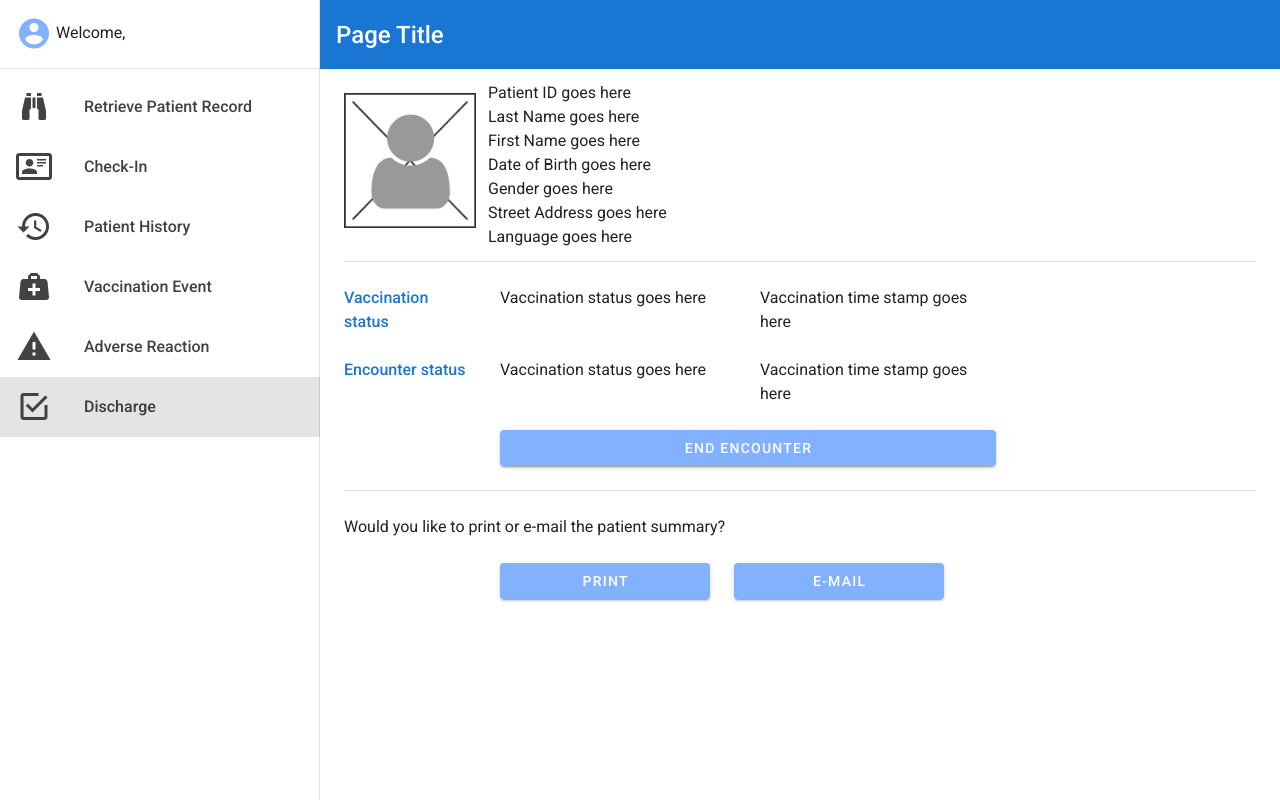
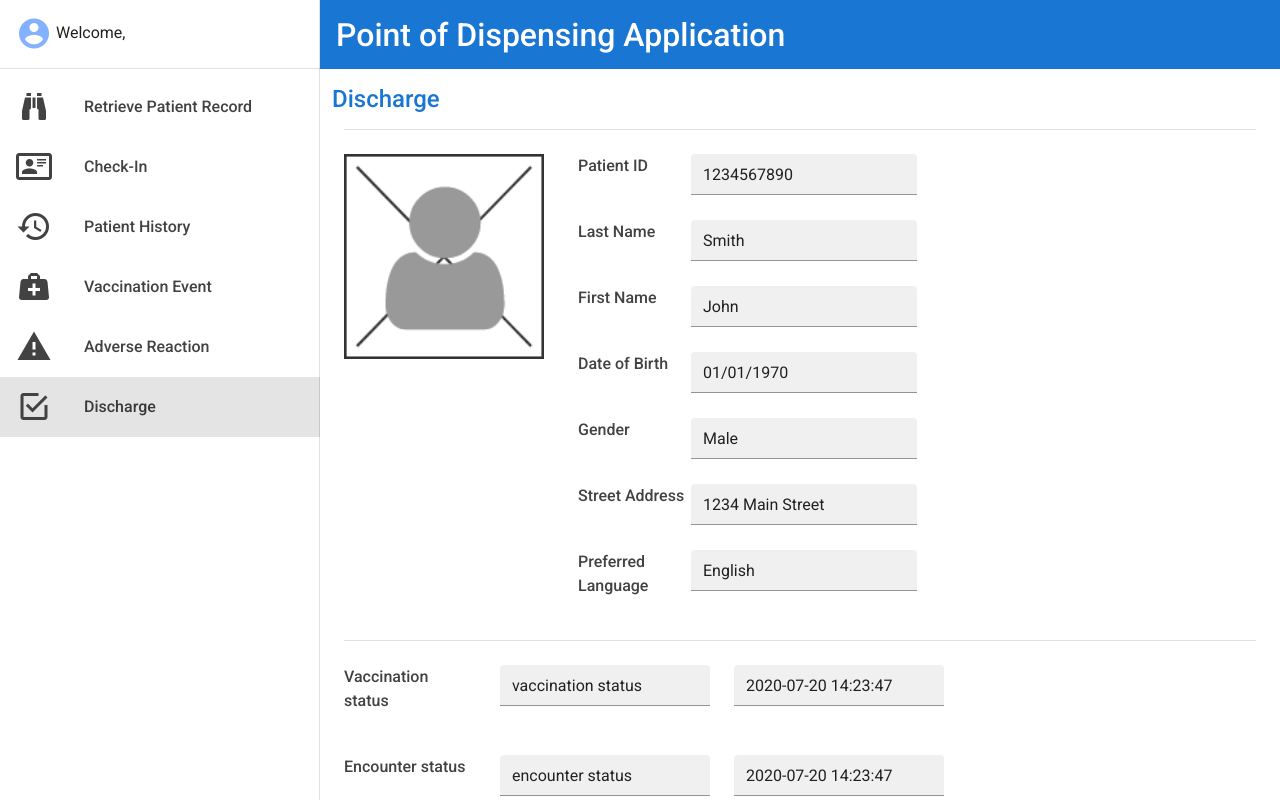
Before and after one commit to david-fraley/MassVaccinationSystem, a Vue app in the folder PointOfDispensingApp/: page /#/Discharge in a window 1280 px wide. Both pictures are taken after a click on the button 34 px from the left and 34 px from the top of the page. Shown: the top 800 px of the page. Built offline with nearby package versions, Linux system fonts and the light colour scheme.

Commit message:
Finalize changes for this card

```diff
--- a/PointOfDispensingApp/src/App.vue
+++ b/PointOfDispensingApp/src/App.vue
@@ -2,7 +2,7 @@
   <v-app>
 
     <v-app-bar app clipped-right flat height="69" color="primary">
-      <h2 class="font-weight-medium white--text">Page Title</h2>
+      <h1 class="font-weight-medium white--text">Point of Dispensing Application</h1>
     </v-app-bar>
 
     <v-navigation-drawer v-model="drawer" app width="20em">
--- a/PointOfDispensingApp/src/components/AdverseEventsPage.vue
+++ b/PointOfDispensingApp/src/components/AdverseEventsPage.vue
@@ -1,9 +1,15 @@
 <template>
   <v-container>
     <v-row>
-      <PatientInfoComponent />
+      <h2 class="font-weight-medium primary--text">Adverse Reaction</h2>
     </v-row>
     <v-row>
+      <v-col cols="12">
+        <v-divider></v-divider>
+      </v-col>
+    </v-row>
+    <v-row>
+      <PatientInfoComponent />
       <AdverseEventsComponent />
     </v-row>
   </v-container>
--- a/PointOfDispensingApp/src/components/DischargePage.vue
+++ b/PointOfDispensingApp/src/components/DischargePage.vue
@@ -1,9 +1,15 @@
 <template>
   <v-container>
     <v-row>
-      <PatientInfoComponent />
+      <h2 class="font-weight-medium primary--text">Discharge</h2>
     </v-row>
     <v-row>
+      <v-col cols="12">
+        <v-divider></v-divider>
+      </v-col>
+    </v-row>
+    <v-row>
+      <PatientInfoComponent />
       <PatientDischargeComponent />
     </v-row>
   </v-container>
--- a/PointOfDispensingApp/src/components/PatientCheckInComponent.vue
+++ b/PointOfDispensingApp/src/components/PatientCheckInComponent.vue
@@ -2,46 +2,47 @@
   <v-container>
     <v-row>
       <v-col cols="2">
-        <div class="font-weight-medium primary--text">Location</div>
+        <div class="font-weight-medium secondary--text">Location</div>
       </v-col>
-      <v-col cols="10">
-        <v-row>
-          <v-col cols="4">
-            POD identifier goes here
+      <v-col cols="3">
+        <v-text-field filled dense readonly
+          value="POD identifier"
+        ></v-text-field>
+      </v-col>
+      <v-col cols="3">
+        <v-text-field filled dense readonly
+          value="POD name"
+        ></v-text-field>
       </v-col>
       <v-col cols="4">
-            POD name goes here
-          </v-col>
-        </v-row>
-        <v-row>
-          <v-col cols="12">
         <v-btn color="accent">
           Change location...
         </v-btn>
       </v-col>
     </v-row>
+
+    <v-row>
+      <v-col cols="2">
+        <div class="font-weight-medium secondary--text">Encounter status</div>
+      </v-col>
+      <v-col cols="3">
+        <v-text-field filled dense readonly
+          value="arrived"
+        ></v-text-field>
+      </v-col>
+      <v-col cols="3">
+        <v-text-field filled dense readonly
+          value="2020-07-20 14:23:47"
+        ></v-text-field>
       </v-col>
     </v-row>
     <v-row>
       <v-col cols="2">
-        <div class="font-weight-medium primary--text">Encounter status</div>
       </v-col>
-      <v-col cols="10">
-        <v-row>
-          <v-col cols="3">
-            Encounter status (e.g. "arrived") goes here
-          </v-col>
-          <v-col cols="3">
-            Encounter time stamp goes here
-          </v-col>
-        </v-row>
-        <v-row>
       <v-col cols="6">
         <v-btn block color="accent">
           Patient information verified
         </v-btn>
-          </v-col>
-        </v-row>
       </v-col>
     </v-row>
   </v-container>
--- a/PointOfDispensingApp/src/components/PatientCheckInPage.vue
+++ b/PointOfDispensingApp/src/components/PatientCheckInPage.vue
@@ -1,9 +1,15 @@
 <template>
   <v-container>
     <v-row>
-      <PatientInfoComponent />
+      <h2 class="font-weight-medium primary--text">Check-In</h2>
     </v-row>
     <v-row>
+      <v-col cols="12">
+        <v-divider></v-divider>
+      </v-col>
+    </v-row>
+    <v-row>
+      <PatientInfoComponent />
       <PatientCheckInComponent />
     </v-row>
   </v-container>
--- a/PointOfDispensingApp/src/components/PatientDischargeComponent.vue
+++ b/PointOfDispensingApp/src/components/PatientDischargeComponent.vue
@@ -2,39 +2,41 @@
   <v-container>
     <v-row>
       <v-col cols="2">
-        <div class="font-weight-medium primary--text">Vaccination status</div>
+        <div class="font-weight-medium secondary--text">Vaccination status</div>
       </v-col>
-      <v-col cols="10">
-        <v-row>
-          <v-col cols="4">
-            Vaccination status goes here
+      <v-col cols="3">
+        <v-text-field filled dense readonly
+          value="vaccination status"
+        ></v-text-field>
       </v-col>
-          <v-col cols="4">
-            Vaccination time stamp goes here
-          </v-col>
-        </v-row>
+      <v-col cols="3">
+        <v-text-field filled dense readonly
+          value="2020-07-20 14:23:47"
+        ></v-text-field>
       </v-col>
     </v-row>
     <v-row>
       <v-col cols="2">
-        <div class="font-weight-medium primary--text">Encounter status</div>
+        <div class="font-weight-medium secondary--text">Encounter status</div>
       </v-col>
-      <v-col cols="10">
-        <v-row>
-          <v-col cols="4">
-            Vaccination status goes here
+      <v-col cols="3">
+        <v-text-field filled dense readonly
+          value="encounter status"
+        ></v-text-field>
       </v-col>
-          <v-col cols="4">
-            Vaccination time stamp goes here
+      <v-col cols="3">
+        <v-text-field filled dense readonly
+          value="2020-07-20 14:23:47"
+        ></v-text-field>
       </v-col>
     </v-row>
     <v-row>
-          <v-col cols="8">
+      <v-col cols="2">
+      </v-col>
+      <v-col cols="6">
         <v-btn block color="accent">
           End encounter
         </v-btn>
-          </v-col>
-        </v-row>
       </v-col>
     </v-row>
     <v-row>
@@ -44,7 +46,7 @@
     </v-row>
     <v-row align="center" justify="center">
       <v-col cols="12">
-        <div>Would you like to print or e-mail the patient summary?</div>
+        <div class="font-weight-medium secondary--text">Would you like to print or e-mail the patient summary?</div>
       </v-col>
     </v-row>
     <v-row>
--- a/PointOfDispensingApp/src/components/PatientHistoryPage.vue
+++ b/PointOfDispensingApp/src/components/PatientHistoryPage.vue
@@ -1,9 +1,15 @@
 <template>
   <v-container>
     <v-row>
-      <PatientInfoComponent />
+      <h2 class="font-weight-medium primary--text">Patient History</h2>
     </v-row>
     <v-row>
+      <v-col cols="12">
+        <v-divider></v-divider>
+      </v-col>
+    </v-row>
+    <v-row>
+      <PatientInfoComponent />
       <PatientHistoryComponent />
     </v-row>
   </v-container>
--- a/PointOfDispensingApp/src/components/PatientInfoComponent.vue
+++ b/PointOfDispensingApp/src/components/PatientInfoComponent.vue
@@ -1,34 +1,84 @@
 <template>
   <v-container>
     <v-row>
-      <v-col cols="2">
+      <v-col cols="3">
         <v-img
           max-height="220"
           max-width="200"
           src="../assets/blankPicture.png">
         </v-img>
       </v-col>
-      <v-col cols="8">
-        <v-row>
-          Patient ID goes here
+
+      <v-col cols="9">
+        <v-row no-gutters>
+          <v-col cols="2">
+            <div class="font-weight-medium secondary--text">Patient ID</div>
+          </v-col>
+          <v-col cols="4">
+            <v-text-field filled dense readonly
+              value="1234567890"
+            ></v-text-field>
+          </v-col>
         </v-row>
-        <v-row>
-          Last Name goes here
+        <v-row no-gutters>
+          <v-col cols="2">
+            <div class="font-weight-medium secondary--text">Last Name</div>
+          </v-col>
+          <v-col cols="4">
+            <v-text-field filled dense readonly
+              value="Smith"
+            ></v-text-field>
+          </v-col>
         </v-row>
-        <v-row>
-          First Name goes here
+        <v-row no-gutters>
+          <v-col cols="2">
+            <div class="font-weight-medium secondary--text">First Name</div>
+          </v-col>
+          <v-col cols="4">
+            <v-text-field filled dense readonly
+              value="John"
+            ></v-text-field>
+          </v-col>
         </v-row>
-        <v-row>
-          Date of Birth goes here
+        <v-row no-gutters>
+          <v-col cols="2">
+            <div class="font-weight-medium secondary--text">Date of Birth</div>
+          </v-col>
+          <v-col cols="4">
+            <v-text-field filled dense readonly
+              value="01/01/1970"
+            ></v-text-field>
+          </v-col>
         </v-row>
-        <v-row>
-          Gender goes here
+        <v-row no-gutters>
+          <v-col cols="2">
+            <div class="font-weight-medium secondary--text">Gender</div>
+          </v-col>
+          <v-col cols="4">
+            <v-text-field filled dense readonly
+              value="Male"
+            ></v-text-field>
+          </v-col>
         </v-row>
-        <v-row>
-          Street Address goes here
+        <v-row no-gutters>
+          <v-col cols="2">
+            <div class="font-weight-medium secondary--text">Street Address</div>
+          </v-col>
+          <v-col cols="4">
+            <v-text-field filled dense readonly
+              value="1234 Main Street"
+            ></v-text-field>
+          </v-col>
         </v-row>
-        <v-row>
-          Language goes here
+        <v-row no-gutters>
+          <v-col cols="2">
+            <div class="font-weight-medium secondary--text">Preferred Language</div>
+          </v-col>
+          <v-col cols="4">
+            <v-text-field filled dense readonly
+              value="English"
+            ></v-text-field>
+          </v-col>
         </v-row>
       </v-col>
     </v-row>
--- a/PointOfDispensingApp/src/components/PatientLookupPage.vue
+++ b/PointOfDispensingApp/src/components/PatientLookupPage.vue
@@ -1,8 +1,16 @@
 <template>
   <v-container>
     <v-row>
+      <h2 class="font-weight-medium primary--text">Retrieve Patient Record</h2>
+    </v-row>
+    <v-row>
+      <v-col cols="12">
+        <v-divider></v-divider>
+      </v-col>
+    </v-row>
+    <v-row>
         <v-col cols="12">
-          <p>Retrieve the patient's record by scanning their QR code.</p>
+          <div class="font-weight-medium secondary--text">Retrieve the patient's record by scanning their QR code.</div>
         </v-col>
     </v-row>
     <v-row>
@@ -19,7 +27,7 @@
     </v-row>
     <v-row>
       <v-col cols="12">
-        <p>If the QR code is not available, search for the patient record by name and/or DOB.</p>
+        <div class="font-weight-medium secondary--text">If the QR code is not available, search for the patient record by name and/or DOB.</div>
       </v-col>
     </v-row>
     <v-row>
--- a/PointOfDispensingApp/src/components/VaccinationEventPage.vue
+++ b/PointOfDispensingApp/src/components/VaccinationEventPage.vue
@@ -1,12 +1,16 @@
 <template>
   <v-container>
     <v-row>
-      <PatientInfoComponent />
+      <h2 class="font-weight-medium primary--text">Vaccination Event</h2>
     </v-row>
     <v-row>
-      <VaccinationScreeningComponent />
+      <v-col cols="12">
+        <v-divider></v-divider>
+      </v-col>
     </v-row>
     <v-row>
+      <PatientInfoComponent />
+      <VaccinationScreeningComponent />
       <template v-if="true">
       <VaccinationProceedComponent />
       </template>
```
Lines whose indentation alone changed are shown as unchanged.
